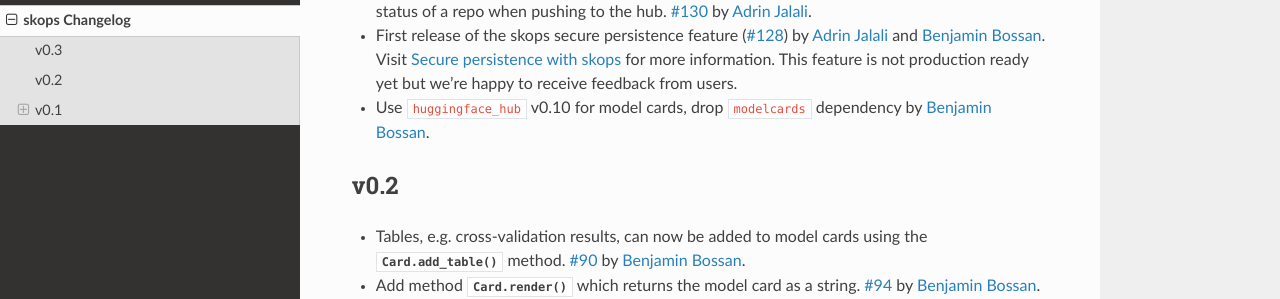
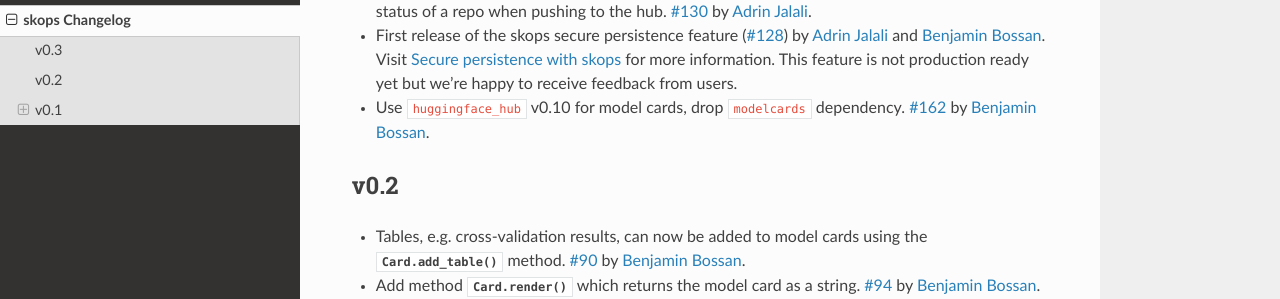
Before and after one commit to skops-dev/skops, a Sphinx documentation site: the page built from docs/changes.rst, in a window 1280 px wide and 900 px high. Shown: the part 422-721 px from the top of the window. Built offline with Sphinx 7.4.7 and the Read the Docs theme 2.0.0, drawn with Linux system fonts in a browser that asks for light colours.

Commit message:
Update PR number

```diff
--- a/docs/changes.rst
+++ b/docs/changes.rst
@@ -20,8 +20,8 @@ v0.3
   Jalali`_ and `Benjamin Bossan`_. Visit :ref:`persistence` for more
   information. This feature is not production ready yet but we're happy to
   receive feedback from users.
-- Use ``huggingface_hub`` v0.10 for model cards, drop ``modelcards`` dependency
-  by `Benjamin Bossan`_.
+- Use ``huggingface_hub`` v0.10 for model cards, drop ``modelcards`` dependency.
+  :pr:`162` by `Benjamin Bossan`_.
 
 v0.2
 ----
```
